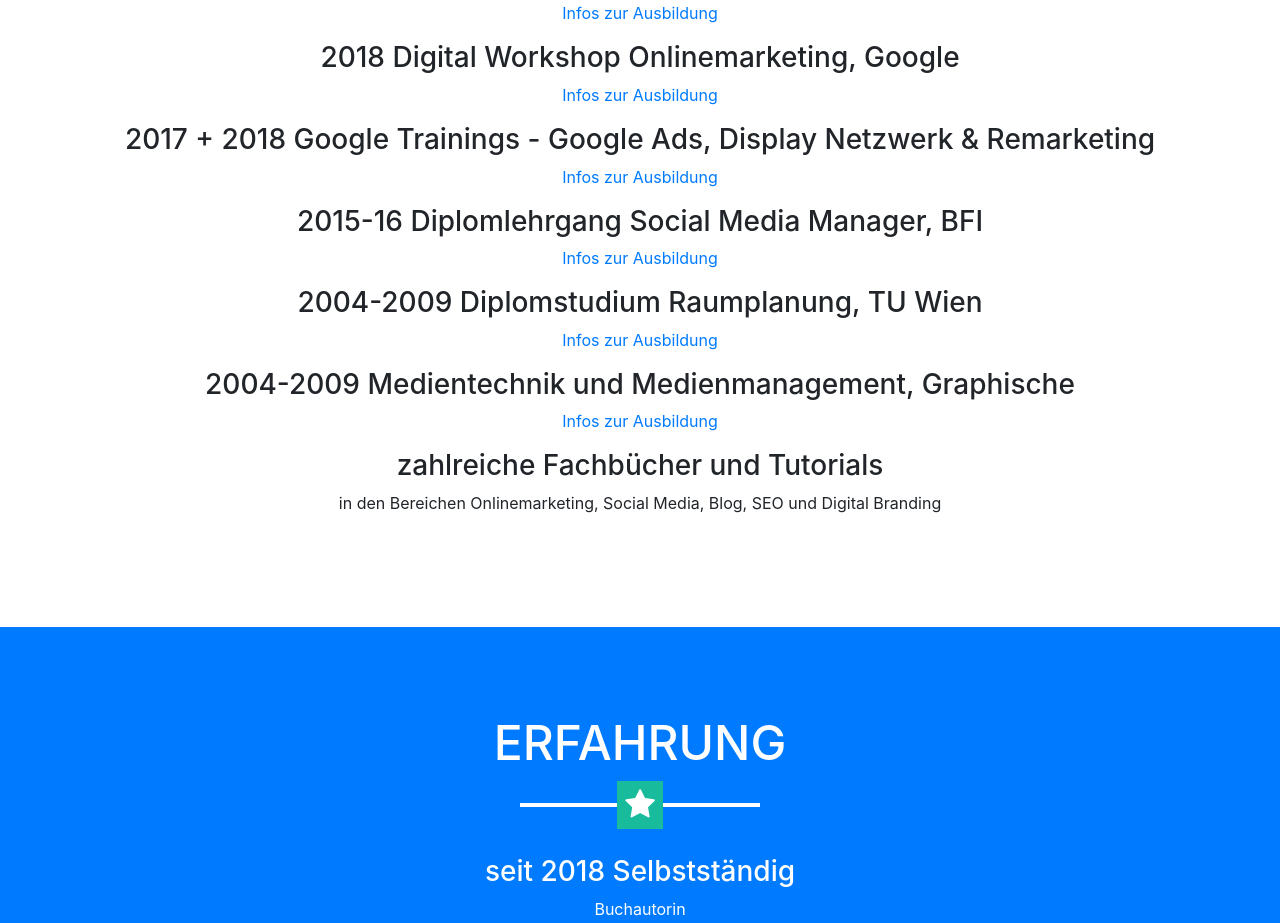
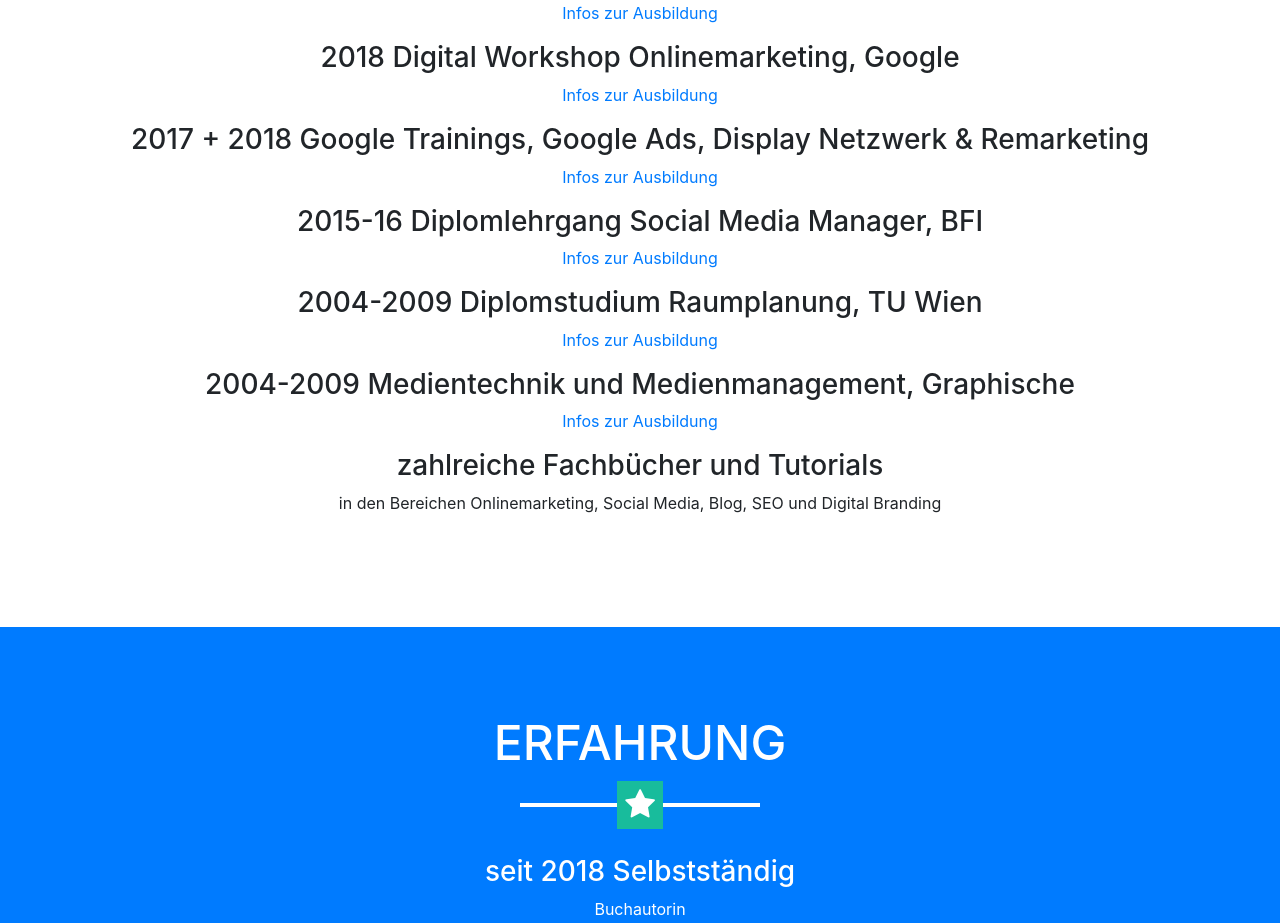
Before and after one commit to corneliakroell/portfolio, a website with bundled scripts: page index.html in a window 1280 px wide. Shown: the part 1239-2162 px from the top of the page. Built offline with nearby package versions, Linux system fonts and the light colour scheme.

Commit message:
Add files via upload

```diff
--- a/index.html
+++ b/index.html
@@ -95,7 +95,7 @@
 			<h3>2018 Digital Workshop Onlinemarketing, Google</h3>
 			<p><a href="https://learndigital.withgoogle.com/digitalworkshop-at?&ds_kid=43700020336320228&gclid=EAIaIQobChMI_p-rzMbz2wIV1-FRCh0NWAsWEAAYASAAEgIELPD_BwE&dclid=COKo1c3G89sCFVMU4AodtxwNAg)" title="Digital Workshop Onlinemarketing, Google" target="_blank">Infos zur Ausbildung</a></p>
 
-			<h3>2017 + 2018 Google Trainings - Google Ads, Display Netzwerk & Remarketing</h3>
+			<h3>2017 + 2018 Google Trainings, Google Ads, Display Netzwerk & Remarketing</h3>
 			<p><a href="https://adwords-training-live.appspot.com/de-at/" title="Google Trainings" target="_blank">Infos zur Ausbildung</a></p>
 
 			<h3>2015-16 Diplomlehrgang Social Media Manager, BFI</h3>
```
